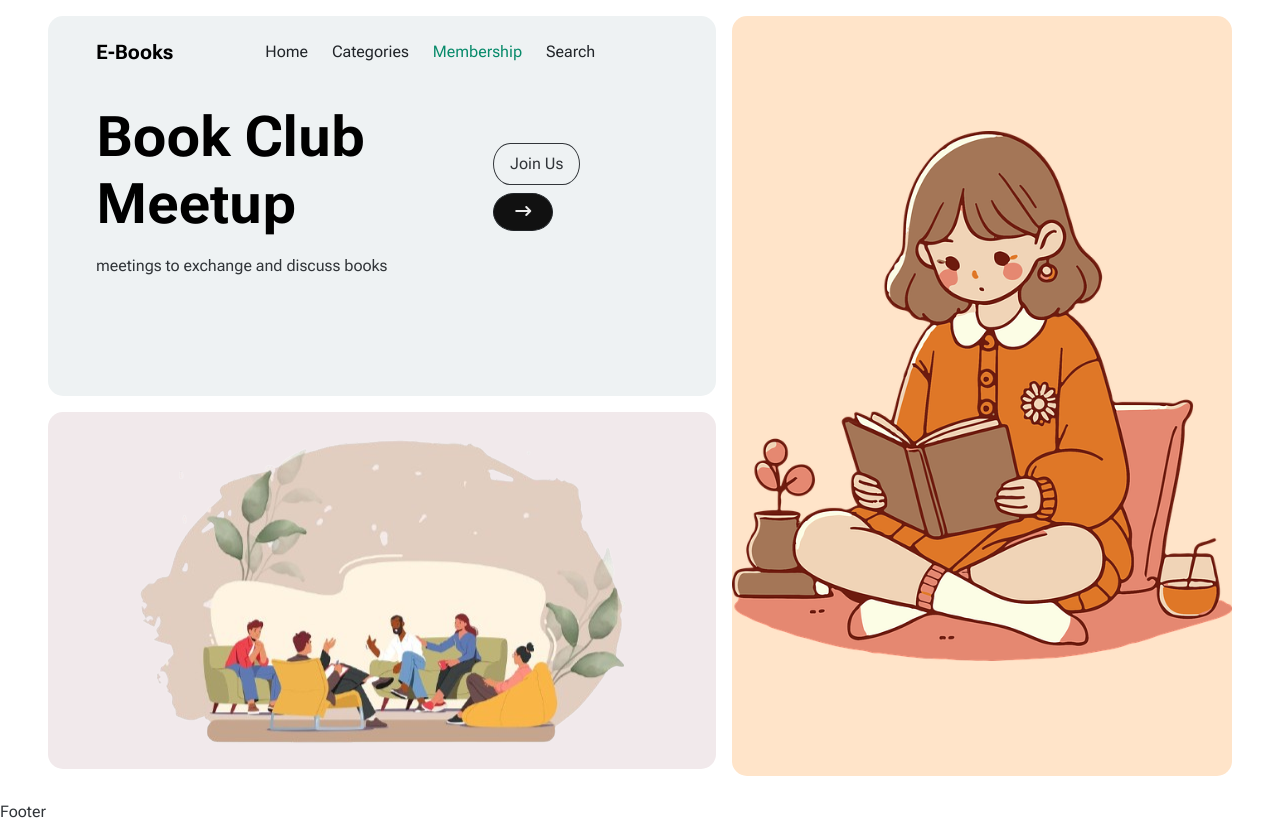
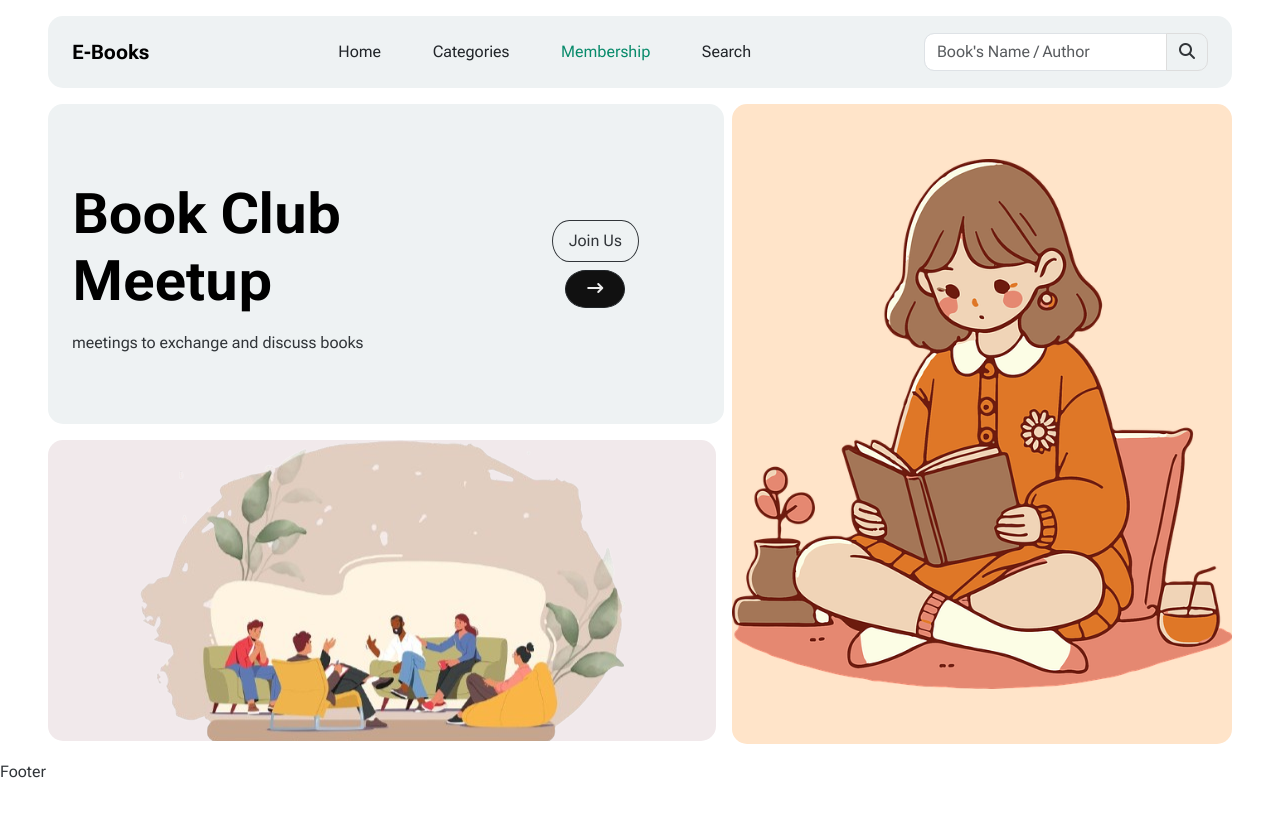
Before and after one commit to Kareem-Nasrallah/E-Books, a React (Vite) app: page /membership in a window 1280 px wide. After the commit the page ends 800 px from the top, so only its background shows below. Built offline with nearby package versions, Linux system fonts and the light colour scheme.

Commit message:
handeling the Header

```diff
--- a/src/App.jsx
+++ b/src/App.jsx
@@ -6,10 +6,12 @@ import Home from "./Pages/Home";
 import Membership from "./Pages/Membership";
 import Search from "./Pages/Search";
 import { Route, Routes } from "react-router-dom";
+import Header from "./Components/Header";
 
 function App() {
   return (
     <>
+      <Header />
       <Routes>
         <Route path="/" element={<Home />} />
         <Route path="/categories" element={<Categories />}>
--- a/src/Components/ApiTopic.jsx
+++ b/src/Components/ApiTopic.jsx
@@ -11,7 +11,7 @@ const Api = () => {
   const fichData = async () => {
     try {
       const axiosData = await axios.get(
-        `https://gutendex.com/books?topic=${topic}&limit=22`
+        `https://gutendex.com/books?topic=${topic}`
       );
       console.log(axiosData.data);
       setData(axiosData.data);
--- a/src/Components/Header.jsx
+++ b/src/Components/Header.jsx
@@ -1,10 +1,15 @@
 import React from "react";
-import { NavLink } from "react-router-dom";
+import { Link, NavLink } from "react-router-dom";
 import "./header.css";
 
 const Header = () => {
   return (
-    <nav className="navbar navbar-expand-lg navbar-ligh">
+    <nav
+      className="p-3 px-4 mx-5 radius-15 mt-3 navbar navbar-expand-lg navbar-ligh"
+      style={{
+        background: "#eef2f3",
+      }}
+    >
       <div className="container-fluid p-0">
         <span className="navbar-brand fw-bold">E-Books</span>
         <button
@@ -65,6 +70,29 @@ const Header = () => {
             </li>
           </ul>
         </div>
+        <div className="input-group w-25">
+          <input
+            type="text"
+            className="form-control"
+            placeholder="Book's Name / Author"
+            aria-label="Recipient's username"
+            aria-describedby="searchBtn"
+            style={{ borderRadius: "10px 0 0 10px", boxShadow: "none" }}
+          />
+          <Link to="/search">
+            <button
+              className="btn btn-outline-success"
+              type="button"
+              id="searchBtn"
+              style={{
+                borderRadius: "0 10px 10px 0",
+                border: "#ddd solid 1px",
+              }}
+            >
+              <i class="fa-solid fa-magnifying-glass"></i>
+            </button>
+          </Link>
+        </div>
       </div>
     </nav>
   );
--- a/src/Components/header.css
+++ b/src/Components/header.css
@@ -1,14 +1,20 @@
-ul{
-    max-width: 500px !important;
+ul {
+  max-width: 500px !important;
 }
-.navItem{
-    text-decoration: none;
-    color: #212529;
-    transition: 0.3s;
+.navItem {
+  text-decoration: none;
+  color: #212529;
+  transition: 0.3s;
 }
-.navItem:hover{
-    color: rgb(7, 138, 106);
+.navItem:hover {
+  color: #078a6a;
 }
-.navActive{
-    color: rgb(7, 138, 106);
+.navActive {
+  color: #078a6a;
 }
+#searchBtn:hover i {
+  color:#eef2f3;
+}
+.form-control:focus{
+    border: solid 1px #078a6a !important;
+}
--- a/src/Pages/Categories.jsx
+++ b/src/Pages/Categories.jsx
@@ -1,25 +1,14 @@
-import Header from "../Components/Header";
-import {  Outlet } from "react-router-dom";
+import { Outlet } from "react-router-dom";
 
 const Categories = () => {
   return (
-    <div className="p-3 px-5">
-      <div
-        className="p-2 px-5"
-        style={{
-          background: "rgb(238,242,243)",
-          borderRadius: "15px",
-          color:"rgb(145 0 255)"
-        }}
-      >
-        <div className="d-flex">
-          <div className="col">
-            <Header />
-          </div>
-          <div style={{ width: "507px" }}></div>
-        </div>
-        <Outlet/>
-      </div>
+    <div
+      className="m-3 mx-5 radius-15"
+      style={{
+        background: "rgb(238,242,243)",
+      }}
+    >
+      <Outlet />
     </div>
   );
 };
--- a/src/Pages/Home.jsx
+++ b/src/Pages/Home.jsx
@@ -1,19 +1,16 @@
 import { Link } from "react-router-dom";
-import Header from "../Components/Header";
 
 const Home = () => {
   return (
     <>
-      <div className="row p-3 px-5" style={{ minHeight: "100vh" }}>
+      <div className="row gap-3 p-3 px-5" style={{ minHeight: "82vh" }}>
         <div
-          className="col mx-2 p-2 px-5"
+          className="col p-2 px-4 radius-15"
           style={{
             background: "rgb(238,242,243)",
-            borderRadius: "15px",
             minWidth: "380px",
           }}
           >
-          <Header />
           <div
             className=" d-flex flex-column gap-4 justify-content-evenly py-3"
             style={{ height: "90%" }}
@@ -92,10 +89,9 @@ const Home = () => {
           </div>
         </div>
         <div
-          className="col mx-2 d-flex align-items-center"
+          className="col d-flex align-items-center radius-15"
           style={{
             background: "rgb(255,228,201)",
-            borderRadius: "15px",
             maxWidth: "500px",
           }}
         >
--- a/src/Pages/Membership.jsx
+++ b/src/Pages/Membership.jsx
@@ -1,25 +1,14 @@
 import React from "react";
-import Header from "../Components/Header";
 
 const Membership = () => {
   return (
-    <div className="d-flex p-3 px-5" style={{ minHeight: "100vh" }}>
+    <>
+      <div className="row p-3 px-5" style={{ minHeight: "82vh" }}>
+        <div className="col">
           <div
-        className="col"
-        style={{
-          height: "95vh",
-        }}
+            className="h-50 p-3 px-4 row justify-content-center align-items-center radius-15"
+            style={{ background: "rgb(238,242,243)" }}
             >
-        <div
-          className="me-2 p-2 px-5 h-50"
-          style={{
-            background: "rgb(238,242,243)",
-            borderRadius: "15px",
-            minWidth: "400px",
-          }}
-        >
-          <Header />
-          <div className="row">
             <div className="col">
               <h3
                 style={{
@@ -32,9 +21,9 @@ const Membership = () => {
               </h3>
               <p> meetings to exchange and discuss books</p>
             </div>
-            <div className="col-4 d-flex flex-column gap-2 align-items-start justify-content-center">
+            <div className="col-4 d-flex flex-column gap-2 align-items-center justify-content-center">
               <p
-                className="d-inline-block oval-p p-2 px-3 m-0 me-2"
+                className="d-inline-block oval-p p-2 px-3 m-0"
                 style={{ width: "fit-content", border: "#313539 1px solid" }}
               >
                 Join Us
@@ -44,30 +33,28 @@ const Membership = () => {
               </button>
             </div>
           </div>
-        </div>
           <div
             style={{
               height: "47%",
-            borderRadius: "15px",
               background: "rgb(241 233 235)",
             }}
-          className="me-2 mt-3 d-flex justify-content-center align-items-center overflow-hidden"
+            className="radius-15 me-2 mt-3 d-flex justify-content-center align-items-center overflow-hidden"
           >
             <img src="/meeting.png" />
           </div>
         </div>
         <div
-        className="col ms-2 d-flex align-items-center"
+          className="col ms-2 d-flex align-items-center radius-15"
           style={{
             background: "rgb(255, 228, 201)",
-          borderRadius: "15px",
             maxWidth: "500px",
-          height: "95vh",
+            height: "80vh",
           }}
         >
           <img src="/member.png" className="w-100" />
         </div>
       </div>
+    </>
   );
 };
 
--- a/src/Pages/Search.jsx
+++ b/src/Pages/Search.jsx
@@ -1,5 +1,4 @@
 import { useEffect, useState } from "react";
-import Header from "../Components/Header";
 import axios from "axios";
 
 const Search = () => {
@@ -8,7 +7,7 @@ const Search = () => {
   const fichData = async () => {
     try {
       const axiosData = await axios.get(
-        `https://gutendex.com/books?topic=${topic}&limit=22`
+        `https://gutendex.com/books?topic=love`
       );
       console.log(axiosData.data);
       setData(axiosData.data);
@@ -24,20 +23,13 @@ const Search = () => {
   return (
     <div className="p-3 px-5">
       <div
-        className="p-2 px-5"
+        className="p-2 px-5 radius-15"
         style={{
           background: "rgb(238,242,243)",
-          borderRadius: "15px",
           color: "rgb(145 0 255)",
           minHeight: "95vh",
         }}
       >
-        <div className="d-flex">
-          <div className="col">
-            <Header />
-          </div>
-          <div style={{ width: "507px" }}></div>
-        </div>
         <form className="row g-3 mt-4 pt-1">
           <div className="col-6">
             <label for="name" className="form-label">
--- a/src/Pages/Topics.jsx
+++ b/src/Pages/Topics.jsx
@@ -56,15 +56,14 @@ const Topics = () => {
   ];
 
   return (
-    <div className="row mt-5  justify-content-evenly">
+    <div className="row mt-2 pt-4 radius-15 justify-content-evenly">
       {topics.map((topic) => (
         <div className="col-lg-2 col-3 text-center my-4 mx-5" key={topic}>
           <Link
-            className="topics d-inline-block p-3 pb-2 text-decoration-none"
+            className="topics d-inline-block p-2 pb-1 text-decoration-none"
             style={{
               width: "fit-content",
               borderRadius: "10px",
-              color: "rgb(145, 0, 255)",
             }}
             to={`${topic}`}
           >
--- a/src/index.css
+++ b/src/index.css
@@ -36,8 +36,15 @@
 }
 .topics {
   transition: 0.3s;
+  color: rgb(80 40 230)
 }
 .topics:hover {
-  background: #ffd4a9;
+  color: #078a6a;
   scale: 1.05;
 }
+.row{
+  --bs-gutter-x: 0 !important;
+}
+.radius-15{
+  border-radius: 15px;
+}
```
Also changed, not shown: src/Components/SearchBar.jsx (added, +9 -0 lines). Lines whose indentation alone changed are shown as unchanged.
